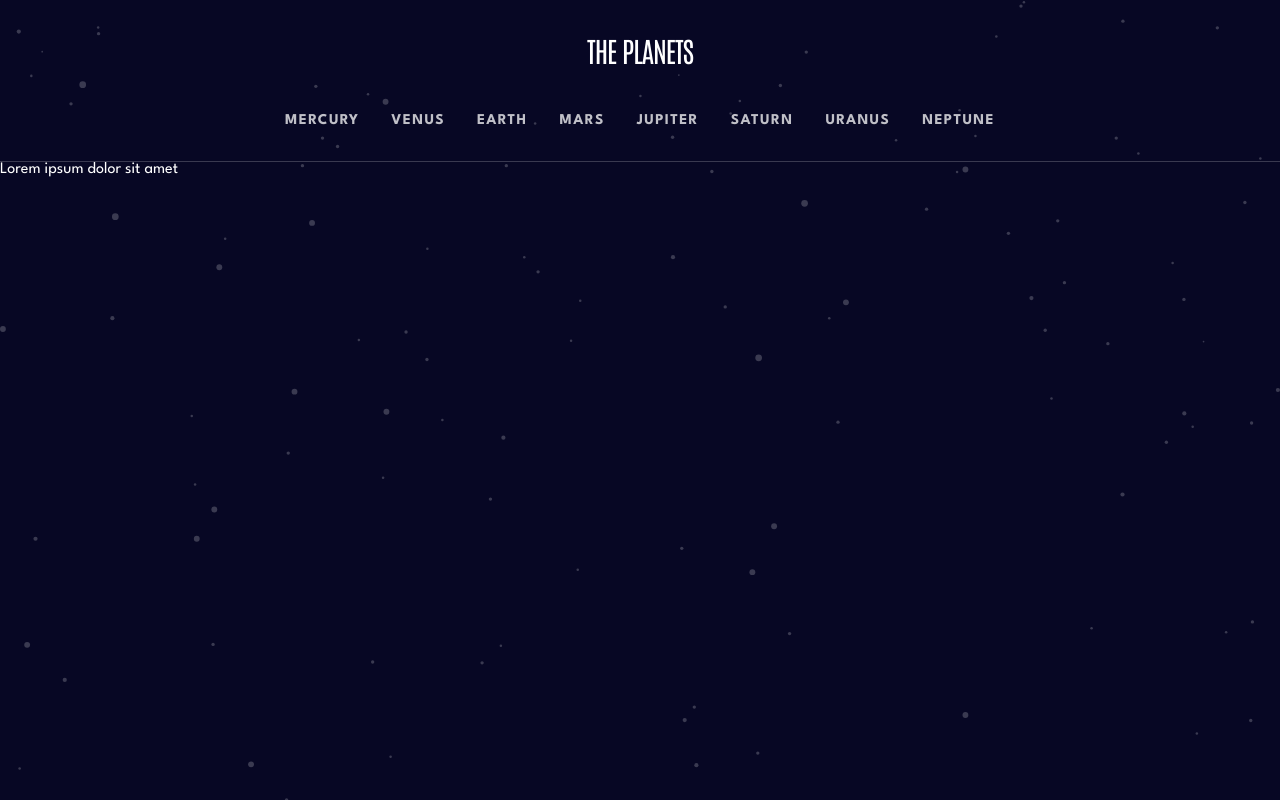
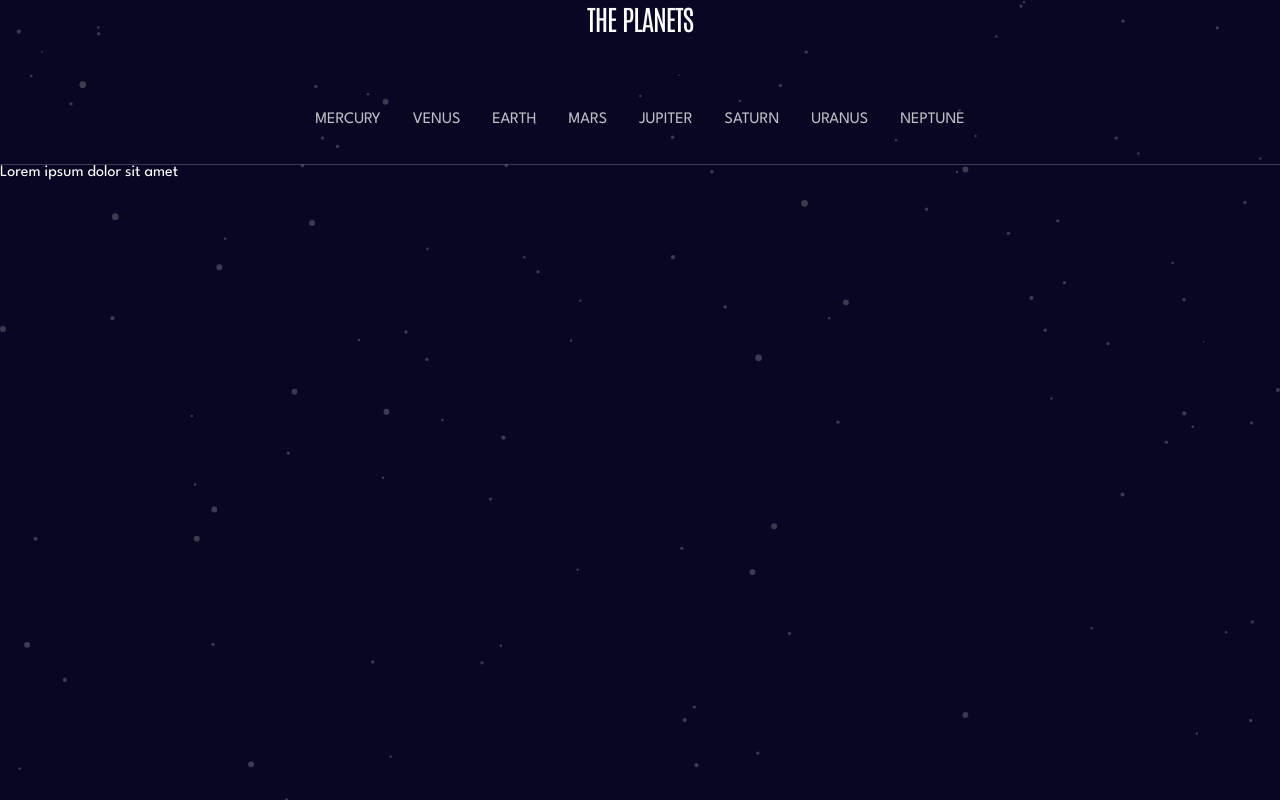
Before and after one commit to Newpoki/frontendmentor-planets, a Next.js app: page / in a window 1280 px wide. Built offline with nearby package versions, Linux system fonts and the light colour scheme.

Commit message:
feat: make header responsive for desktop

```diff
--- /dev/null
+++ b/app/[slug]/page.tsx
@@ -0,0 +1,7 @@
+export default function Planet() {
+    return (
+        <div>
+            <p>planet</p>
+        </div>
+    )
+}
--- /dev/null
+++ b/app/header/header-planet-link-indicator.tsx
@@ -0,0 +1,39 @@
+import { PlanetsName } from '../types'
+import { twMerge } from 'tailwind-merge'
+import { HeaderPlanetLinkIndicatorData } from './types'
+
+type Props = {
+    currentLinkIndicatorData: HeaderPlanetLinkIndicatorData | null
+}
+
+const planetsColor: { [planetName in PlanetsName]: string } = {
+    mercury: 'bg-mercury',
+    venus: 'bg-venus',
+    earth: 'bg-earth',
+    mars: 'bg-mars',
+    jupiter: 'bg-jupiter',
+    saturn: 'bg-saturn',
+    uranus: 'bg-uranus',
+    neptune: 'bg-neptune',
+}
+
+export const HeaderPlanetLinkIndicator = ({ currentLinkIndicatorData }: Props) => {
+    if (currentLinkIndicatorData == null) {
+        return null
+    }
+
+    const { name, left, width } = currentLinkIndicatorData
+
+    const color = planetsColor[name]
+
+    return (
+        <div
+            className={twMerge('desktop:block fixed left-0 hidden h-1 transition-all', color)}
+            style={{
+                transform: `translateX(${left}px)`,
+                width: width,
+                top: 0,
+            }}
+        />
+    )
+}
--- a/app/header/header-planet-link-list.tsx
+++ b/app/header/header-planet-link-list.tsx
@@ -1,16 +1,45 @@
 import { HeaderPlanetLink } from './header-planet-link'
+import { HeaderPlanetLinkIndicatorData } from './types'
 
-export const HeaderPlanetLinkList = () => {
+type Props = {
+    setCurrentLinkIndicatorData: ((data: HeaderPlanetLinkIndicatorData) => void) | null
+}
+
+export const HeaderPlanetLinkList = ({ setCurrentLinkIndicatorData }: Props) => {
     return (
         <>
-            <HeaderPlanetLink name="mercury" />
-            <HeaderPlanetLink name="venus" />
-            <HeaderPlanetLink name="earth" />
-            <HeaderPlanetLink name="mars" />
-            <HeaderPlanetLink name="jupiter" />
-            <HeaderPlanetLink name="saturn" />
-            <HeaderPlanetLink name="uranus" />
-            <HeaderPlanetLink name="neptune" />
+            <HeaderPlanetLink
+                setCurrentLinkIndicatorData={setCurrentLinkIndicatorData}
+                name="mercury"
+            />
+            <HeaderPlanetLink
+                setCurrentLinkIndicatorData={setCurrentLinkIndicatorData}
+                name="venus"
+            />
+            <HeaderPlanetLink
+                setCurrentLinkIndicatorData={setCurrentLinkIndicatorData}
+                name="earth"
+            />
+            <HeaderPlanetLink
+                setCurrentLinkIndicatorData={setCurrentLinkIndicatorData}
+                name="mars"
+            />
+            <HeaderPlanetLink
+                setCurrentLinkIndicatorData={setCurrentLinkIndicatorData}
+                name="jupiter"
+            />
+            <HeaderPlanetLink
+                setCurrentLinkIndicatorData={setCurrentLinkIndicatorData}
+                name="saturn"
+            />
+            <HeaderPlanetLink
+                setCurrentLinkIndicatorData={setCurrentLinkIndicatorData}
+                name="uranus"
+            />
+            <HeaderPlanetLink
+                setCurrentLinkIndicatorData={setCurrentLinkIndicatorData}
+                name="neptune"
+            />
         </>
     )
 }
--- a/app/header/header-planet-link.tsx
+++ b/app/header/header-planet-link.tsx
@@ -1,11 +1,16 @@
+'use client'
+
 import IconChevron from '@/public/assets/icon-chevron.svg'
-import Image from 'next/image'
 import Link from 'next/link'
 import { twMerge } from 'tailwind-merge'
 import { PlanetsName } from '../types'
+import { forwardRef, useCallback, useEffect, useRef } from 'react'
+import { usePathname } from 'next/navigation'
+import { HeaderPlanetLinkIndicatorData } from './types'
 
 type Props = {
     name: PlanetsName
+    setCurrentLinkIndicatorData: ((data: HeaderPlanetLinkIndicatorData) => void) | null
 }
 
 const planetsColor: { [planetName in PlanetsName]: string } = {
@@ -19,18 +24,60 @@ const planetsColor: { [planetName in PlanetsName]: string } = {
     neptune: 'bg-neptune-soft',
 }
 
-export const HeaderPlanetLink = ({ name }: Props) => {
+export const HeaderPlanetLink = ({ name, setCurrentLinkIndicatorData }: Props) => {
+    const pathName = usePathname()
+
+    const ref = useRef<HTMLLIElement>(null)
+
     const planetColor = planetsColor[name]
 
+    const isCurrentRoute = pathName === `/${name}`
+
+    // Update the current link indicator with the current found link
+    const handleChangeCurrentLinkIndicatorData = useCallback(() => {
+        if (ref.current != null && isCurrentRoute) {
+            const clientRect = ref.current.getBoundingClientRect()
+            const name = ref.current.getAttribute('data-attribute-name')
+
+            if (name == null || setCurrentLinkIndicatorData == null) {
+                return
+            }
+
+            setCurrentLinkIndicatorData({
+                left: clientRect.left,
+                width: clientRect.width,
+                name: name as PlanetsName,
+            })
+        }
+    }, [isCurrentRoute, setCurrentLinkIndicatorData])
+
+    useEffect(() => {
+        handleChangeCurrentLinkIndicatorData()
+    }, [handleChangeCurrentLinkIndicatorData])
+
+    // Update the current link indicator data on resize
+    useEffect(() => {
+        window.addEventListener('resize', handleChangeCurrentLinkIndicatorData)
+
+        return () => {
+            window.removeEventListener('resize', handleChangeCurrentLinkIndicatorData)
+        }
+    }, [handleChangeCurrentLinkIndicatorData])
+
     return (
-        <li className="tablet:px-0 pl-6 pr-8">
+        <li className="tablet:px-0 pl-6 pr-8" ref={ref} data-attribute-name={name}>
             <Link
                 href={name}
-                className="tablet:border-0 tablet:py-0 flex items-center justify-between border-b-1 border-b-white/10 py-5"
+                className="tablet:border-0 tablet:py-9 flex items-center justify-between border-b-1 border-b-white/10 py-5"
             >
                 <div className="flex items-center gap-6">
                     <span className={twMerge('tablet:hidden h-5 w-5 rounded-full', planetColor)} />
-                    <span className="tablet:text-white/75 tablet:hover:text-white text-menu uppercase text-white">
+                    <span
+                        className={twMerge(
+                            'tablet:text-white/75 tablet:hover:text-white text-menu uppercase text-white',
+                            isCurrentRoute && 'tablet:text-white'
+                        )}
+                    >
                         {name}
                     </span>
                 </div>
--- a/app/header/header.tsx
+++ b/app/header/header.tsx
@@ -1,17 +1,31 @@
+'use client'
+
+import { useEffect, useRef, useState } from 'react'
 import { HeaderMobileMenu } from './header-mobile-menu'
 import { HeaderPlanetLinkList } from './header-planet-link-list'
+import { HeaderPlanetLinkIndicator } from './header-planet-link-indicator'
+import { HeaderPlanetLinkIndicatorData } from './types'
 
 export const Header = () => {
+    const [currentLinkIndicatorData, setCurrentLinkIndicatorData] =
+        useState<HeaderPlanetLinkIndicatorData | null>(null)
+
     return (
         <>
-            <header className="tablet:flex-col tablet:h-auto tablet:gap-10 tablet:pt-8 tablet:pb-7 flex h-[70px] items-center justify-between border-b-1 border-b-white/20 px-6 py-4">
+            <header className="tablet:flex-col tablet:h-auto tablet:gap-10 tablet:py-0 desktop:flex-row flex h-[70px] items-center justify-between border-b-1 border-b-white/20 px-6 py-4">
                 <h1 className="font-antonio text-mainTitle uppercase ">The planets</h1>
 
                 <HeaderMobileMenu />
 
                 <nav className="tablet:block hidden">
                     <ul className="flex items-center gap-8">
-                        <HeaderPlanetLinkList />
+                        <HeaderPlanetLinkIndicator
+                            currentLinkIndicatorData={currentLinkIndicatorData}
+                        />
+
+                        <HeaderPlanetLinkList
+                            setCurrentLinkIndicatorData={setCurrentLinkIndicatorData}
+                        />
                     </ul>
                 </nav>
             </header>
--- /dev/null
+++ b/app/header/types.ts
@@ -0,0 +1,7 @@
+import { PlanetsName } from '../types'
+
+export type HeaderPlanetLinkIndicatorData = {
+    left: number
+    width: number
+    name: PlanetsName
+}
```
Also changed, not shown: .eslintrc.json.
